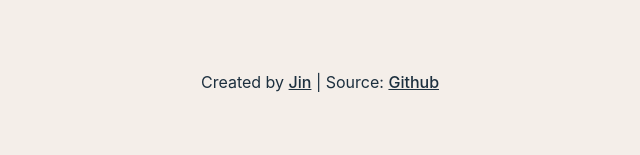
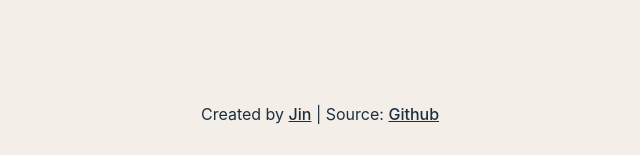
Before and after one commit to jinnotgin/membership-card, a Svelte app: page / in a window 1280 px wide. Shown: the part 730-885 px from the top of the page, without its empty margins (320-960 px from the left). Before the commit the page ends 856 px from the top, so only its background shows below. Built offline with nearby package versions, Linux system fonts and the light colour scheme.

Commit message:
Make footer more hidden

```diff
--- a/src/App.svelte
+++ b/src/App.svelte
@@ -38,6 +38,9 @@
     align-items: center;
   }
 
+  footer {
+    padding-top: 2em;
+  }
   footer a {
     color: inherit;
     text-decoration: underline;
```
